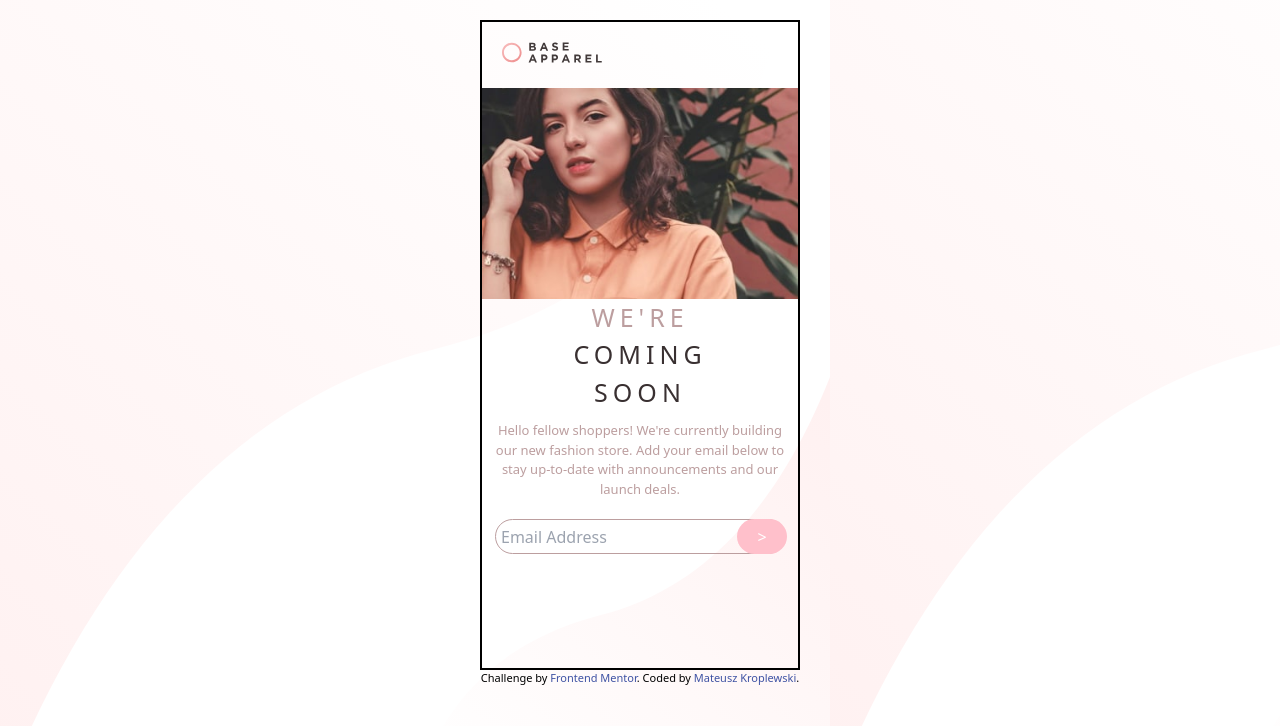
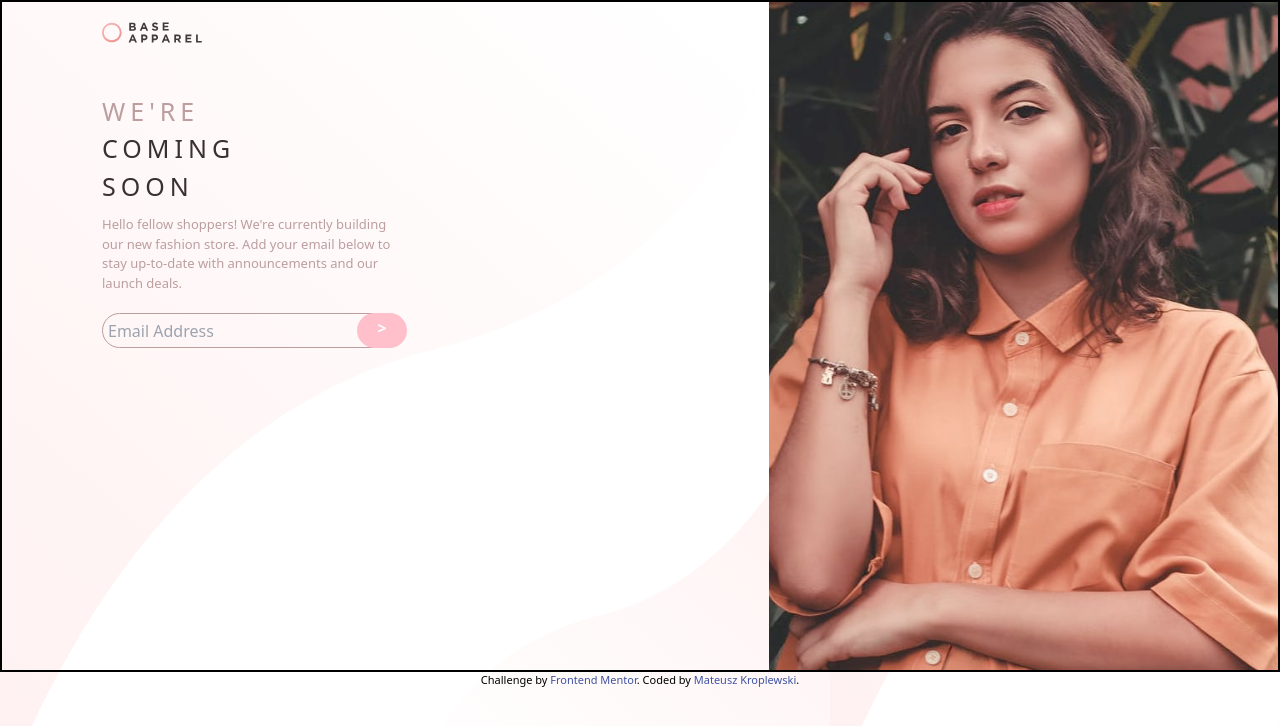
Before and after one commit to Kroplewski-M/base-apparel-coming-soon-master, a plain HTML site: page index.html in a window 1280 px wide. Drawn offline with nearby package versions, Linux system fonts and the light colour scheme.

Commit message:
added desktop view

```diff
--- a/index.html
+++ b/index.html
@@ -7,6 +7,7 @@
   <link rel="icon" type="image/png" sizes="32x32" href="./images/favicon-32x32.png">
 
   <script src="https://cdn.tailwindcss.com"></script>
+  <script src="script.js" defer></script>
   <title>Frontend Mentor | Base Apparel coming soon page</title>
 
   <!-- Feel free to remove these styles or customise in your own stylesheet 👍 -->
@@ -17,18 +18,18 @@
   </style>
 </head>
 <body>
-  <div class="w-[320px] h-[650px] mt-5 border-solid border-2 border-black mx-auto">
-    <img src="./images/logo.svg" alt="" class="w-[100px] mt-5 ml-5 ">
+  <div class="w-[320px] md:w-[100%] h-[650px] md:h-[52.5vw] mt-5 md:mt-[0px] border-solid border-2 border-black mx-auto">
+    <img src="./images/logo.svg" alt="" class="w-[100px] mt-5 md:ml-[100px] ml-5 ">
 
-    <img src="./images/hero-mobile.jpg" alt="" class="mt-[25px]">
+    <img id="hero" src="./images/hero-desktop.jpg" alt="" class="mt-[25px] md:-mt-[41px] md:h-[100%] md:float-right">
 
-    <div class="text-center">
+    <div class="text-center md:text-left md:ml-[100px] md:mt-[50px]">
       <p class="text-[#393031] text-[25px] tracking-[.2em] font-medium"> <span class="text-[#BC9E9F] font-extralight"> WE'RE </span><br> COMING <br> SOON</p>
-      <p class="text-[#BC9E9F] text-[13px] w-[290px] mx-auto mt-[10px]">Hello fellow shoppers! We're currently building our new fashion store.
+      <p class="text-[#BC9E9F] text-[13px] w-[290px] mx-auto md:mx-[0px] mt-[10px]">Hello fellow shoppers! We're currently building our new fashion store.
         Add your email below to stay up-to-date with announcements and our launch deals.</p>
         <div class="flex">
-        <input type="text" placeholder="Email Address" class="w-[290px] h-[35px] pl-[5px] text-[#BC9E9F] py-[5px] border-solid border-[1px] border-[#BC9E9F] rounded-full bg-transparent mt-5 mx-auto">
-        <button class="bg-[#FFC0CB] z-10 absolute w-[50px] h-[35px] text-white rounded-full ml-[255px] mt-[20px]"> > </button>
+        <input id="emailInput" type="text" placeholder="Email Address" class="w-[290px] h-[35px] pl-[5px] text-[#BC9E9F] py-[5px] border-solid border-[1px] border-[#BC9E9F] rounded-full bg-transparent mt-5 mx-auto md:mx-[0px] ">
+        <button id="emailSubmit" class="bg-[#FFC0CB] z-10 absolute w-[50px] h-[35px] text-white rounded-full ml-[255px] mt-[20px] pb-[5px] font-bold"> > </button>
       </div>
     </div>
   </div>
--- /dev/null
+++ b/script.js
@@ -0,0 +1,21 @@
+let hero = document.querySelector("#hero");
+let email = document.querySelector("#email");
+let submit = document.querySelector("#emailSubmitInput");
+
+window.addEventListener("resize", function () {
+  if (document.body.clientWidth > 768) {
+    hero.src = "./images/hero-desktop.jpg";
+  } else {
+    hero.src = "./images/hero-mobile.jpg";
+  }
+});
+
+function init() {
+  if (document.body.clientWidth > 768) {
+    hero.src = "./images/hero-desktop.jpg";
+  } else {
+    hero.src = "./images/hero-mobile.jpg";
+  }
+}
+
+init();
```
